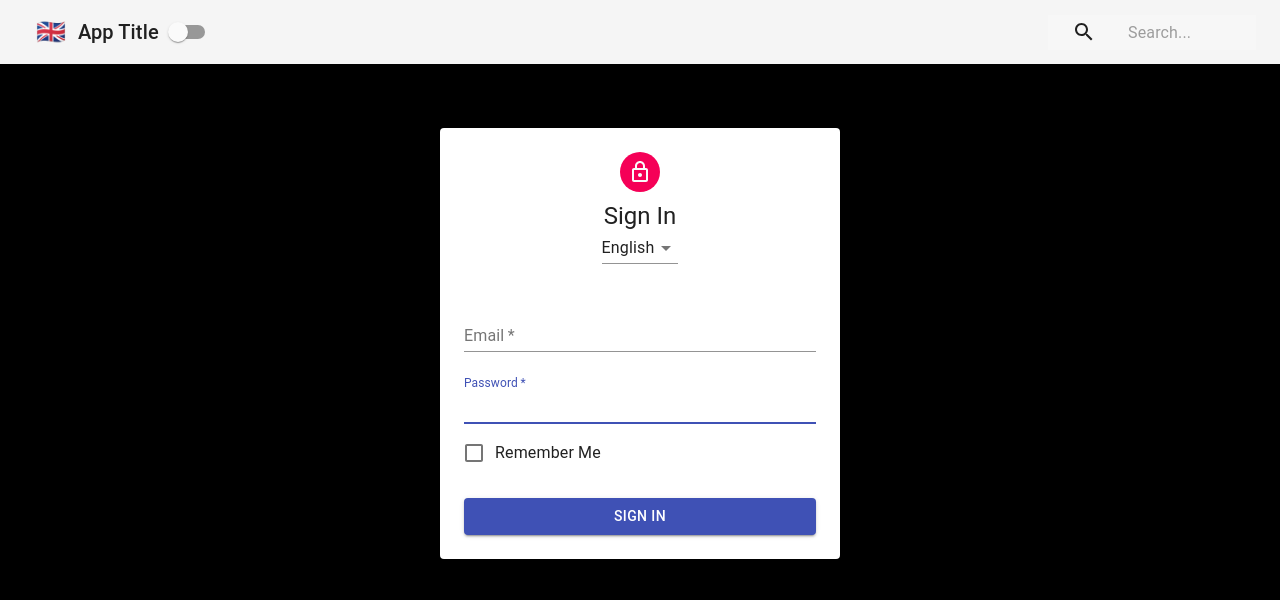
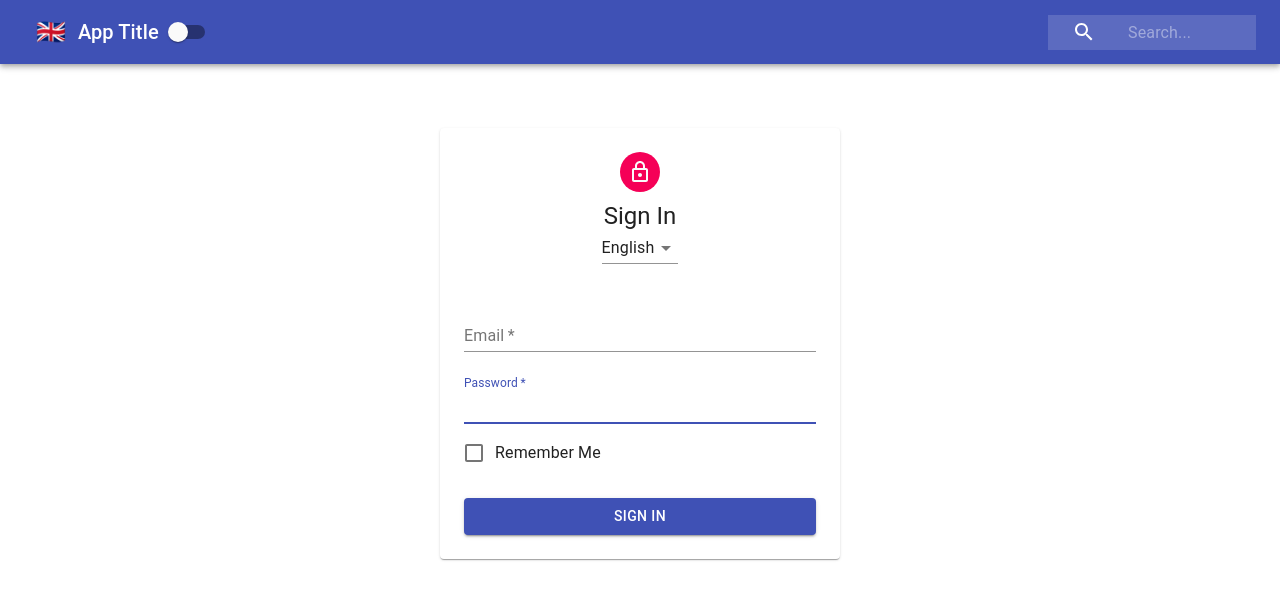
Before and after one commit to christianhubbard/context-language-signon, a React (Create React App) app: page / in a window 1280 px wide. Shown: the top 600 px of the page. Built offline with nearby package versions, Linux system fonts and the light colour scheme.

Commit message:
Refactoring ThemeContext to functional Component

```diff
--- a/src/PageContent.js
+++ b/src/PageContent.js
@@ -1,9 +1,8 @@
-import React, { Component } from 'react'
+import React, { useContext } from 'react'
 import {ThemeContext} from './contexts/ThemeContext';
-export default class PageContent extends Component {
-    static contextType = ThemeContext;
-    render() {
-        const {isDarkMode} = this.context;
+
+export default function PageContent (props) {
+    const {isDarkMode} = useContext(ThemeContext);
     const styles={
         backgroundColor: isDarkMode ? 'black' : 'white',
         height: '100vh',
@@ -11,8 +10,7 @@ export default class PageContent extends Component {
     }
     return (
         <div style={styles}>
-                {this.props.children}
+            {props.children}
         </div>
     )
 }
-}
--- a/src/contexts/ThemeContext.js
+++ b/src/contexts/ThemeContext.js
@@ -1,23 +1,14 @@
-import React, {Component, createContext} from 'react';
+import React, {createContext} from 'react';
+import useToggleState from '../hooks/useToggleState'
 
 export const ThemeContext = createContext();
 
-export class ThemeProvider extends Component {
-    constructor(props) {
-        super(props)
-        this.state = {
-            isDarkMode: true,
-        }
-        this.toggleTheme = this.toggleTheme.bind(this);
-    }
-    toggleTheme() {
-        this.setState({isDarkMode: !this.state.isDarkMode})
-    }
-    render() {
-        return (
-        <ThemeContext.Provider value={{...this.state, toggleTheme: this.toggleTheme}}>
-            {this.props.children}
-        </ThemeContext.Provider>
-        )
-    }
+export function ThemeProvider (props) {
+    const [isDarkMode, toggleTheme] = useToggleState(false)
+
+    return (
+    <ThemeContext.Provider value={{isDarkMode, toggleTheme}}>
+        {props.children}
+    </ThemeContext.Provider>
+    )
 };
```
Lines whose indentation alone changed are shown as unchanged.
